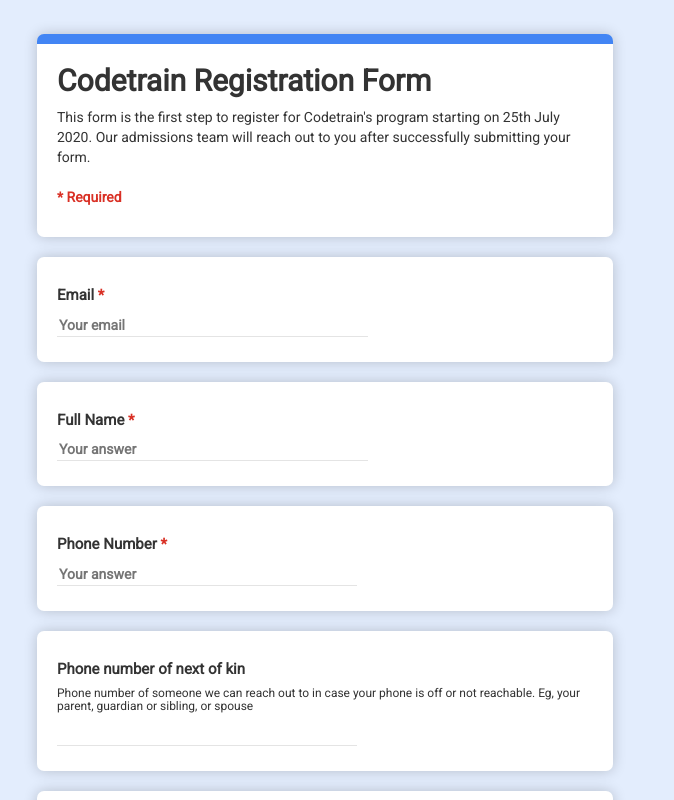
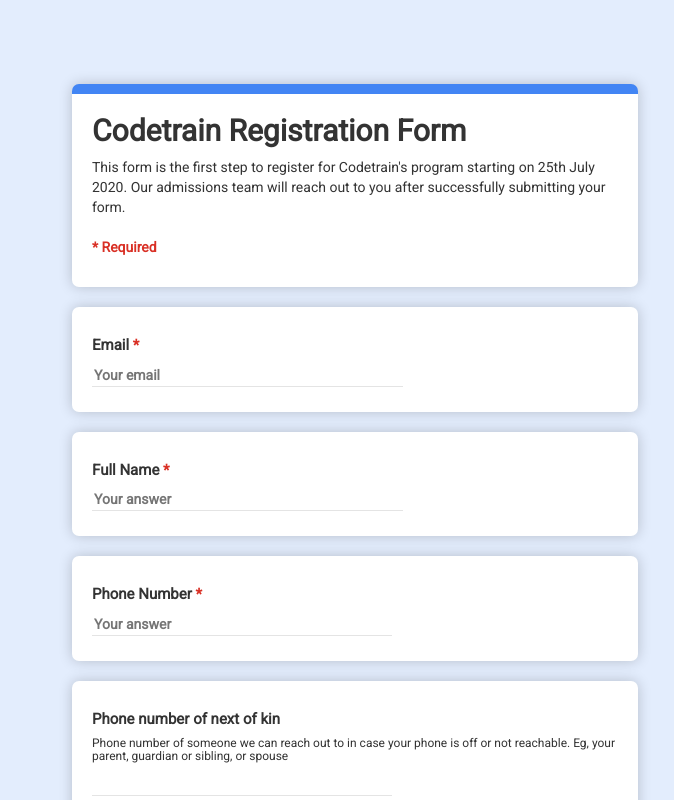
Before and after one commit to randyelorm/react-regform-clone, a React (Create React App) app: page / in a window 1280 px wide. Shown: the top 800 px of the page, without its empty margins (315-989 px from the left). Built offline with nearby package versions, Linux system fonts and the light colour scheme.

Commit message:
further edits

```diff
--- a/public/index.html
+++ b/public/index.html
@@ -28,7 +28,7 @@
       work correctly both with client-side routing and a non-root public URL.
       Learn how to configure a non-root public URL by running `npm run build`.
     -->
-    <title>React App</title>
+    <title>Registration Form Clone</title>
   </head>
   <body>
     <noscript>You need to enable JavaScript to run this app.</noscript>
--- a/src/formclone/formstyles.css
+++ b/src/formclone/formstyles.css
@@ -2,22 +2,27 @@
 body {
     background-color: #E3EDFD;
     font-family: 'Roboto', sans-serif;
+    overflow-x: hidden;
 }
+
 
 
 
 
 section {
     margin: 1.4rem;
-    padding: 2rem;
+    padding: 3rem;
     display:flex;
     flex-direction: column;
     align-items: center;
 
+
 }
 
 
-
+form {
+    margin: 4rem;
+}
 
 .divs {
     background-color: white;
@@ -161,3 +166,13 @@
 .google {
     color:#9E9E9E;
 }
+
+
+@media (min-width: 320px) {
+
+
+form {
+    margin-left: 10rem;
+
+}
+ }
```
